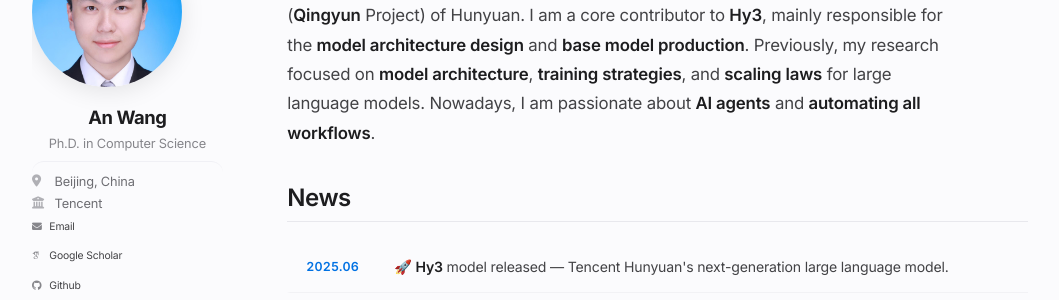
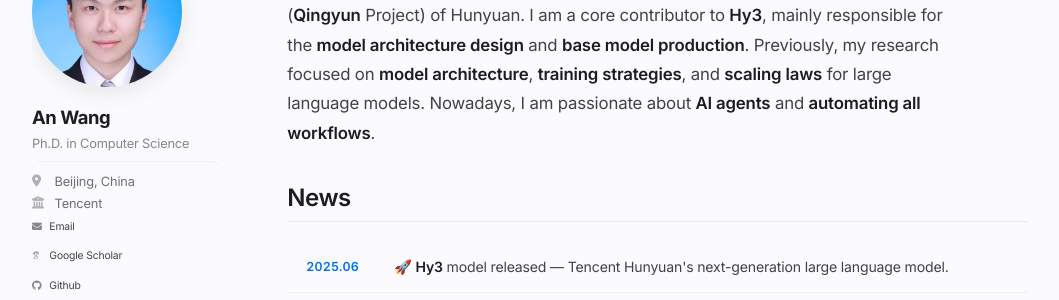
Before and after one commit to AnWang-AI/AnWang-AI.github.io, a Jekyll site: the page built from _pages/about.md, in a window 1280 px wide. Shown: the part 151-451 px from the top of the page, without its empty margins (8-1067 px from the left). Built offline with Jekyll 4.4.1, drawn with Linux system fonts in a browser that asks for light colours; some web fonts are replaced.

Commit message:
Sidebar: left-align name and bio

```diff
--- a/_sass/_apple-custom.scss
+++ b/_sass/_apple-custom.scss
@@ -127,11 +127,7 @@ h1.page__title:empty {
 
 .author__content {
   margin-bottom: 0.5em;
-  text-align: center;
-
-  @media screen and (max-width: 1023px) {
-    text-align: left;
-  }
+  text-align: left;
 }
 
 .author__name {
```
